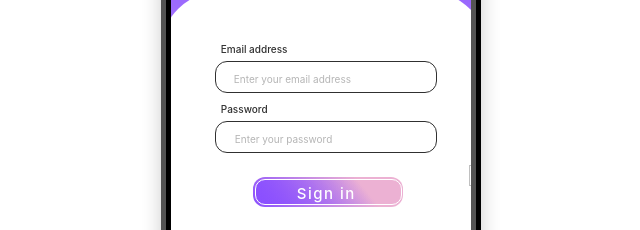
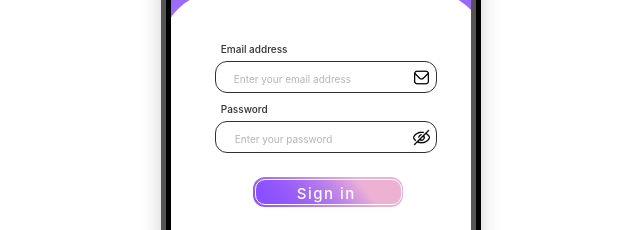
Before and after one commit to ella-emc/hci-extract, a plain HTML site: page login.html in a window 1280 px wide. Shown: the part 345-575 px from the top of the page, 319-959 px from the left. Drawn offline with Linux system fonts and the light colour scheme.

Commit message:
added icon

```diff
--- a/login.html
+++ b/login.html
@@ -155,6 +155,20 @@
             margin-left: -40px;
         }
 
+        .Image2 {
+
+            margin-top: 140px;
+            margin-left: -58px;
+
+        }
+
+        .Rectangle11 {
+
+            margin-top: -68px;
+            margin-left: -58px;
+
+        }
+
     </style>
 </head>
 
@@ -189,7 +203,7 @@
                 <div class="Rectangle6"
                     style="width: 220px; height: 30px; left: 63px; top: 456px; position: absolute; background: rgba(251, 251, 251, 0); border-radius: 12px; border: 1.50px #303030 solid">
                 </div>
-                <img class="Image2" style="width: 15px; height: 15px; left: 301px; top: 406px; position: absolute"
+                <img class="Image2" style="width: 15px; height: 15px; left: 301px; top: 200px; position: absolute"
                 src="/assets/message_icon.png" />
                 <div class="SignIn" style="width: 168px; height: 36px; left: 111px; top: 516px; position: absolute">
                     <div class="Rectangle8"
@@ -225,7 +239,7 @@
                     style="width: 160px; height: 0px; left: 119px; top: 731px; position: absolute; border-radius: 10px; border: 3px rgba(138, 79, 255, 0.50) solid">
                 </div>
                 <img class="Rectangle11" style="width: 21px; height: 21px; left: 298px; top: 465px; position: absolute"
-                src="/a ssets/eye.png" />
+                src="/assets/eye.png" />
                 <div class="Line2"
                     style="width: 80px; height: 0px; left: 243px; top: 585px; position: absolute; border: 3px #CBCBCB solid">
                 </div>
```
